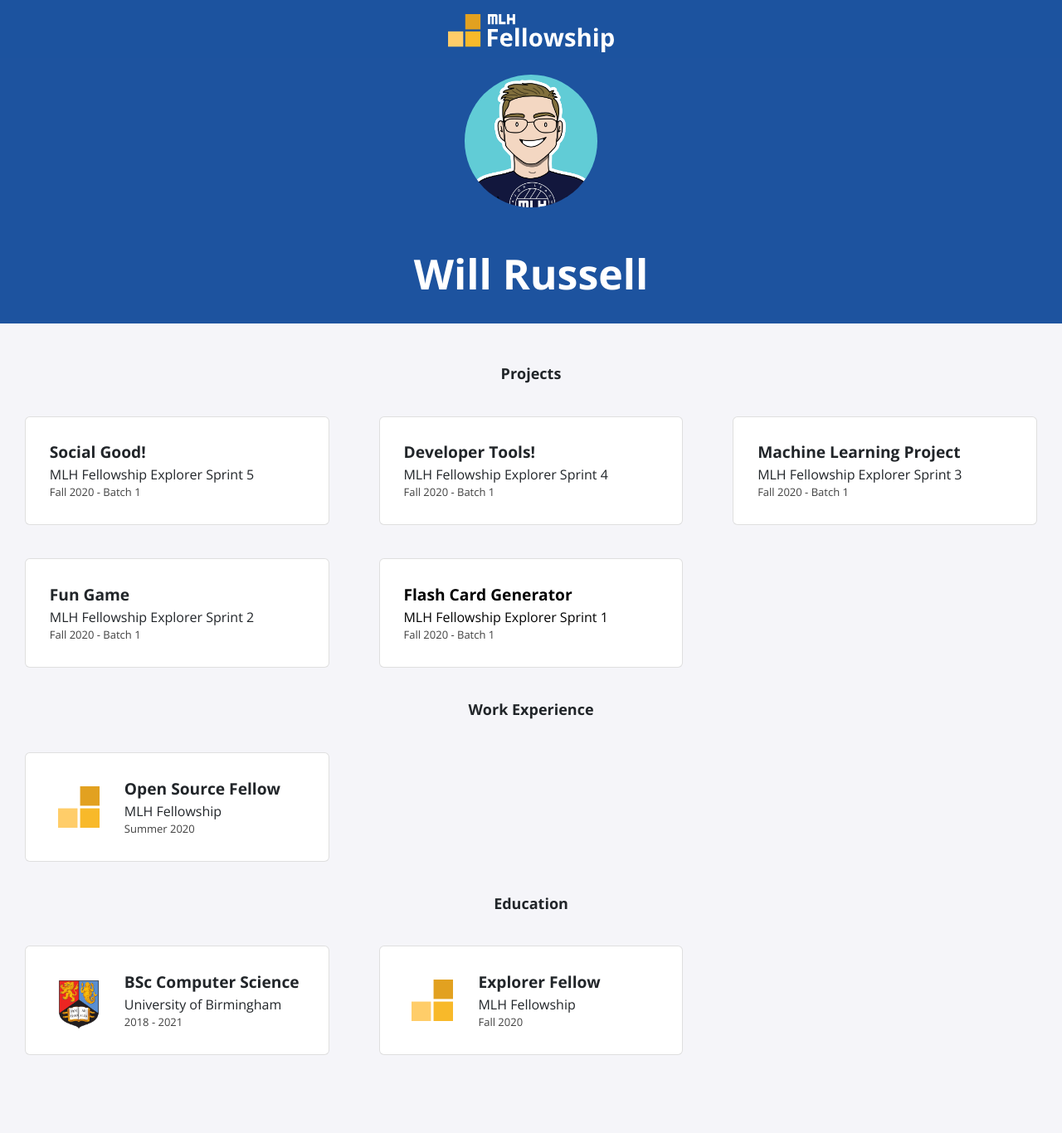
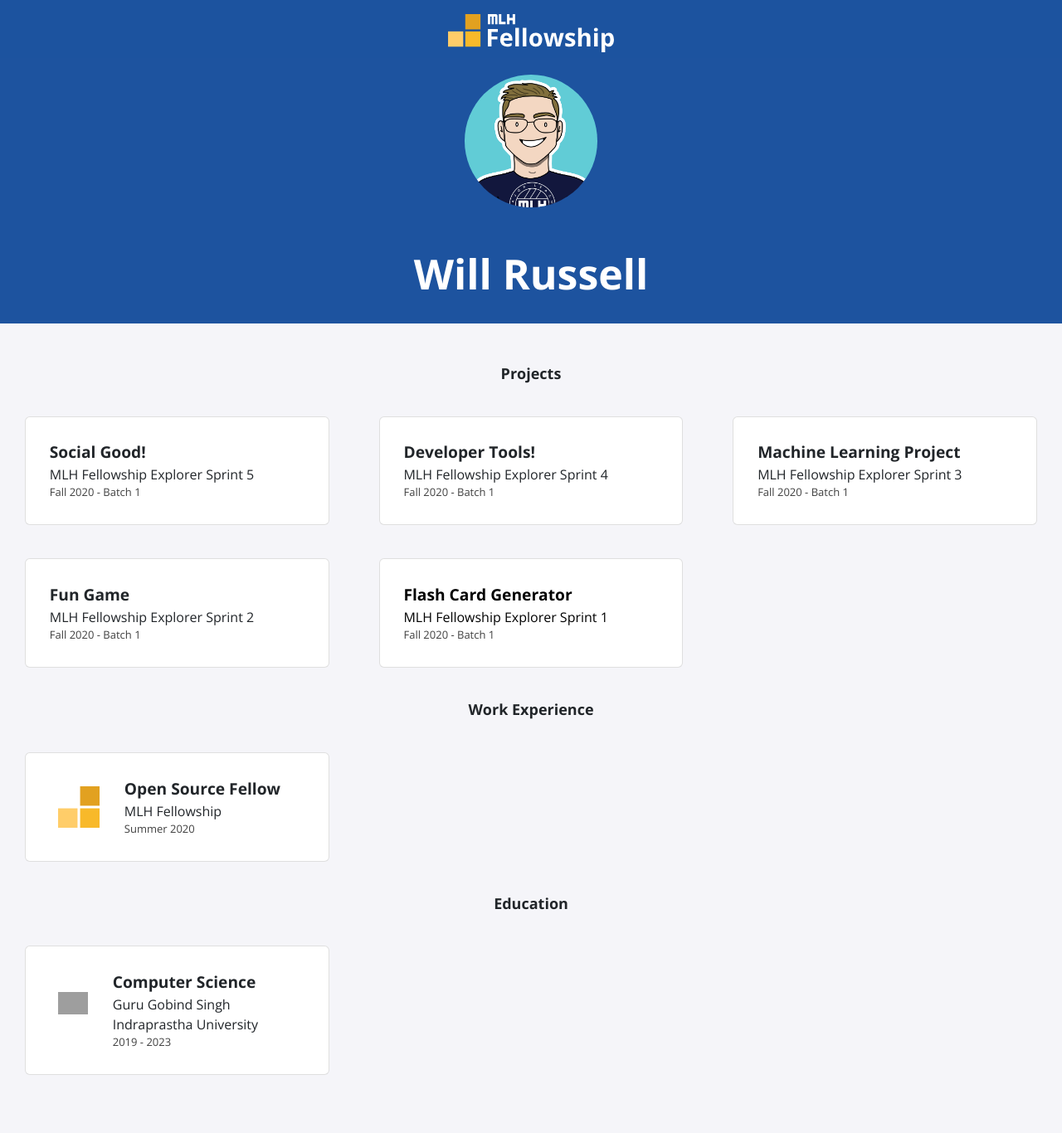
Before and after one commit to pragyamittal0/pragyamittal0.github.io, a Jekyll site: the page built from index.html, in a window 1280 px wide. Shown: the whole page at 83% size. Built offline with Jekyll 4.4.1, drawn with Linux system fonts in a browser that asks for light colours; nearby versions of some CDN libraries; before the commit the page ends 1342 px from its top, so only the background shows below that; grey boxes are pictures that could not be loaded.

Commit message:
Update education.yml

```diff
--- a/_data/education.yml
+++ b/_data/education.yml
@@ -1,9 +1,3 @@
-- course: BSc Computer Science
-  institute: University of Birmingham
-  dates: 2018 - 2021
-  logo: uob.png
-
-- course: Explorer Fellow
-  institute: MLH Fellowship
-  dates: Fall 2020
-  logo: fellowship.svg
+- course:  Computer Science
+  institute: Guru Gobind Singh Indraprastha University
+  dates: 2019 - 2023
```
